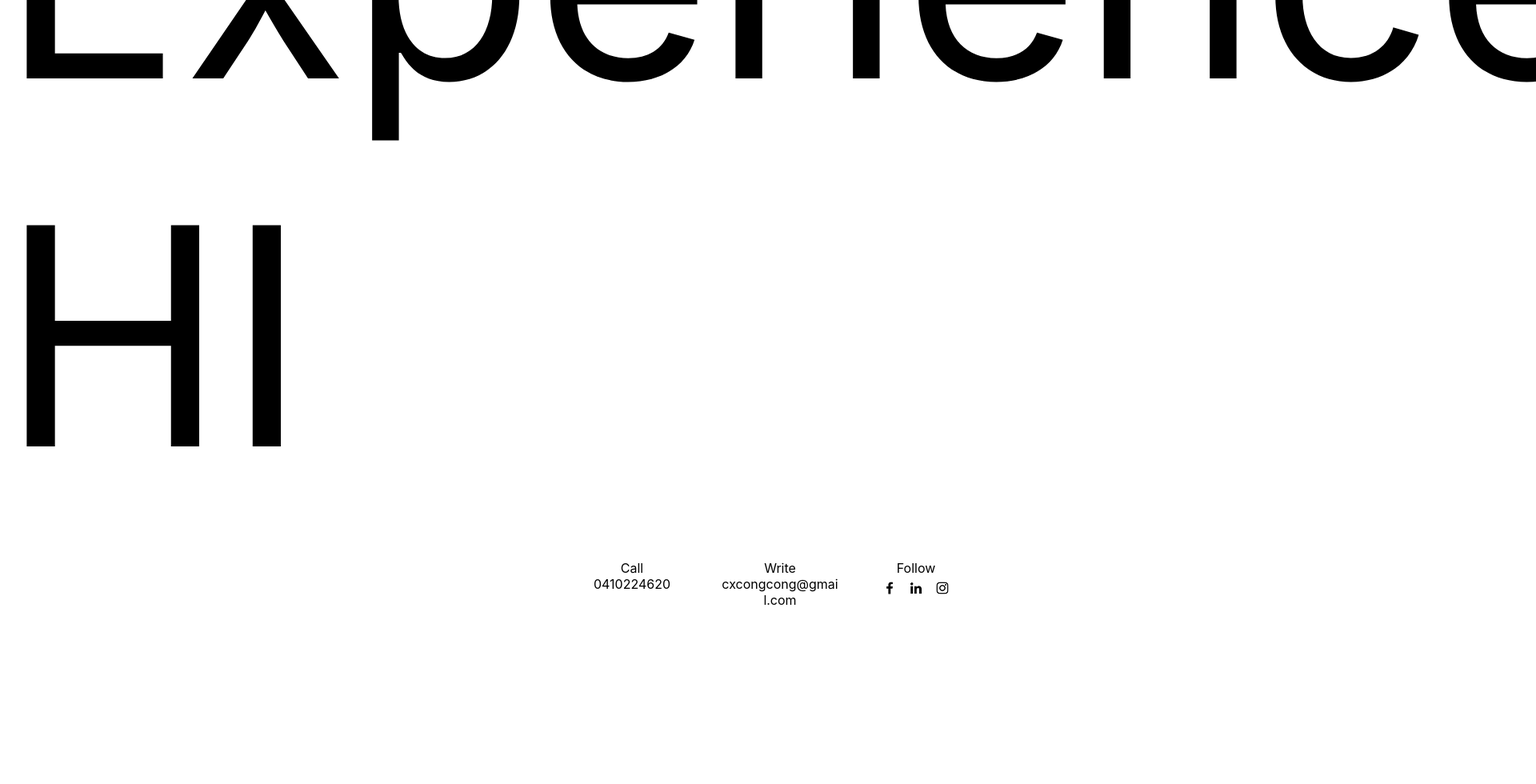
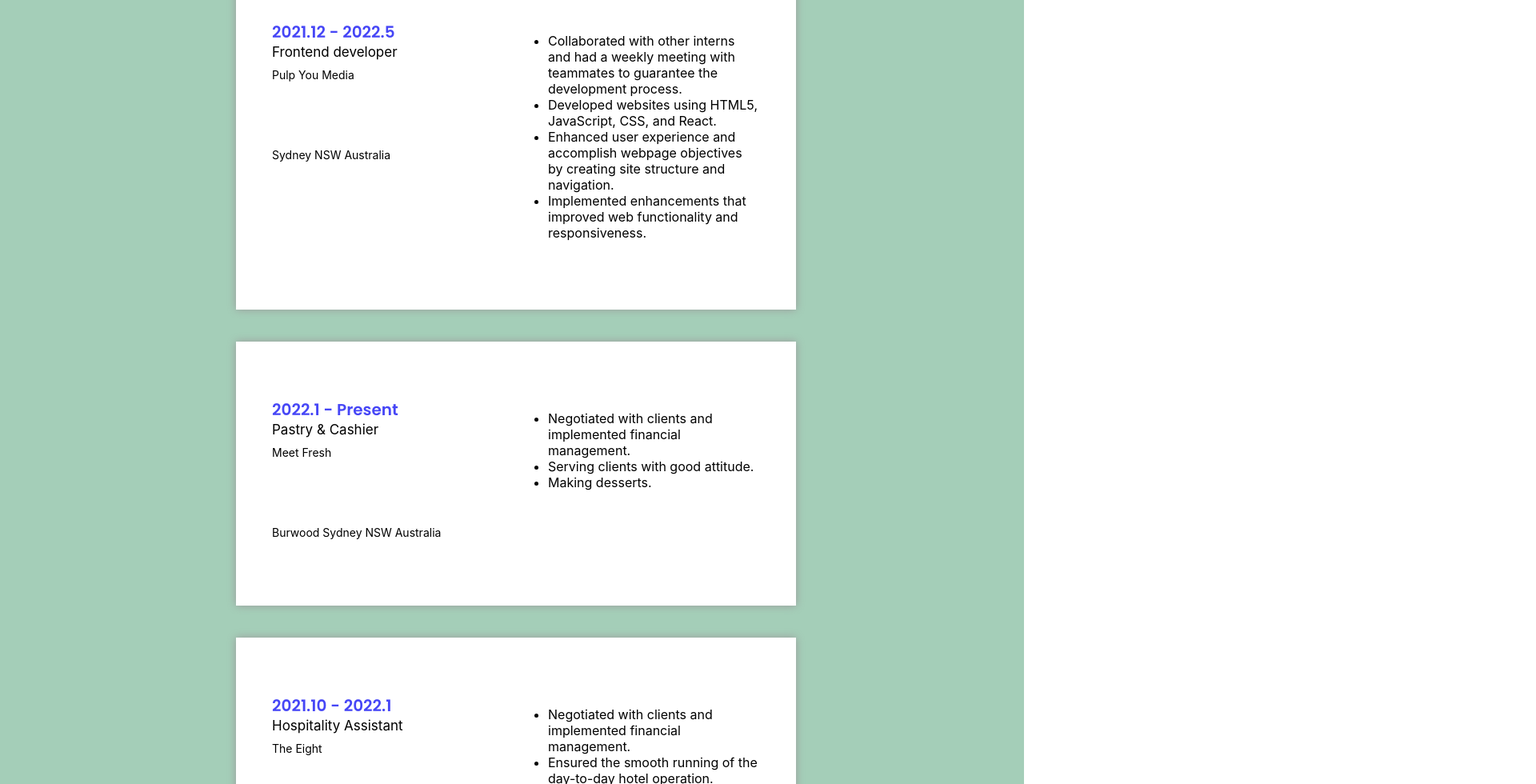
Before and after one commit to cxcongcong/e-portfolio, a React (Create React App) app: page /Experience in a window 1280 px wide. Shown: the part 420-1400 px from the top of the page at 80% size, 1920 px wide, since content can reach past the window. Before the commit the page ends 1220 px from the top, so only its background shows below. Built offline with nearby package versions, Linux system fonts and the light colour scheme.

Commit message:
update experience page

```diff
--- a/src/components/Experience/Experience.js
+++ b/src/components/Experience/Experience.js
@@ -1,8 +1,20 @@
+import '../Icons/Resume.css';
+import ExperienceInfoBlock from './ExperienceInfoBlock';
+import { experience_1, experience_2, experience_3, experience_4 } from './ExperienceData.js';
+
 function Experience() {
     return (
-        <div>
-            <div style={{fontSize:'380px'}}>Experience</div>
-            <div style={{fontSize:'380px'}}>HI</div>
+        <div className="resume">
+            <div className='resume-context'>
+                <div className="resume-heading">Experience</div>
+                <div className="resume-info-block resume-info-border">
+                    <ExperienceInfoBlock info={experience_1}/>
+                    <ExperienceInfoBlock info={experience_2}/>
+                    <ExperienceInfoBlock info={experience_3}/>
+                    <ExperienceInfoBlock info={experience_4}/>
+                </div>
+                <div className='resume-ending'></div>
+            </div>
         </div>
     )
 }
--- /dev/null
+++ b/src/components/Experience/ExperienceData.js
@@ -0,0 +1,38 @@
+export const experience_1 = {
+    time: '2021.12 - 2022.5',
+    career: 'Frontend developer',
+    company: 'Pulp You Media',
+    location: 'Sydney NSW Australia',
+    description: ['Collaborated with other interns and had a weekly meeting with teammates to guarantee the development process.',
+                'Developed websites using HTML5, JavaScript, CSS, and React.',
+                'Enhanced user experience and accomplish webpage objectives by creating site structure and navigation.',
+                'Implemented enhancements that improved web functionality and responsiveness.']
+};
+
+export const experience_2 = {
+    time: '2022.1 - Present',
+    career: 'Pastry & Cashier',
+    company: 'Meet Fresh',
+    location: 'Burwood Sydney NSW Australia',
+    description: ['Negotiated with clients and implemented financial management.',
+                'Serving clients with good attitude.',
+                'Making desserts.']
+};
+
+export const experience_3 = {
+    time: '2021.10 - 2022.1',
+    career: 'Hospitality Assistant',
+    company: 'The Eight',
+    location: 'Haymarket Sydney NSW Australia',
+    description: ['Negotiated with clients and implemented financial management.',
+                'Ensured the smooth running of the day-to-day hotel operation.']
+};
+
+export const experience_4 = {
+    time: '2021.10 - 2022.1',
+    career: 'Barista & Cashier',
+    company: 'Koomi',
+    location: 'Strathfield Sydney NSW Australia',
+    description: ['Negotiated with clients and implemented financial management.',
+                'Making drinks.']
+};
--- /dev/null
+++ b/src/components/Experience/ExperienceInfoBlock.css
@@ -0,0 +1,39 @@
+@font-face {
+    font-family: "poppinsemibold";
+    src: url("../../../public/fonts/PoppinsSemibold-8l8n.otf");
+}
+
+.resume-experience-info-block {
+    display: grid;
+    grid-template-columns: 50% 50%; /*2cols*/
+    background-color: white;
+    padding-left: 45px;
+    padding-right: 45px;
+    padding-top: 70px;
+    padding-bottom: 70px;
+    box-shadow: 0px 0px 10px rgb(155, 154, 154);
+    margin-bottom: 40px;
+}
+
+.resume-experience-info-block-left {
+    display: grid;
+    grid-template-rows: 30px 30px 100px 30px;
+}
+
+.resume-experience-time {
+    font-size: 20px;
+    color: rgb(70, 70, 246);
+    font-family: "poppinsemibold";
+}
+
+.resume-experience-career {
+    font-size: 17px;
+}
+
+.resume-experience-company {
+    font-size: 14px;
+}
+
+.resume-experience-location {
+    font-size: 14px;
+}
--- /dev/null
+++ b/src/components/Experience/ExperienceInfoBlock.js
@@ -0,0 +1,28 @@
+import './ExperienceInfoBlock.css';
+
+function ExperienceInfoBlock(props) {
+    const time = props.info.time;
+    const career = props.info.career;
+    const company = props.info.company;
+    const location = props.info.location;
+    const description = props.info.description.map((desc) => {
+        return (
+            <li>{desc}</li>
+        )
+    })
+    return (
+        <div className='resume-experience-info-block'>
+            <div className='resume-experience-info-block-left'>
+                <div className='resume-experience-time'>{time}</div>
+                <div className='resume-experience-career'>{career}</div>
+                <div className='resume-experience-company'>{company}</div>
+                <div className='resume-experience-location'>{location}</div>
+            </div>
+            <div className='resume-experience-info-block-right'>
+                <ul>{description}</ul>
+            </div>
+        </div>
+    )
+}
+
+export default ExperienceInfoBlock;
--- a/src/components/Icons/Resume.css
+++ b/src/components/Icons/Resume.css
@@ -17,6 +17,10 @@
     padding-top: 100px;
 }
 
+.resume-ending {
+    height: 40px;
+}
+
 .resume-info-block {
     width: 700px;
 }
@@ -24,3 +28,7 @@
 .resume-info-shadow {
     box-shadow: 0px 0px 10px rgb(155, 154, 154);
 }
+
+.resume-info-border {
+    border: 5px solid transparent;
+}
```
